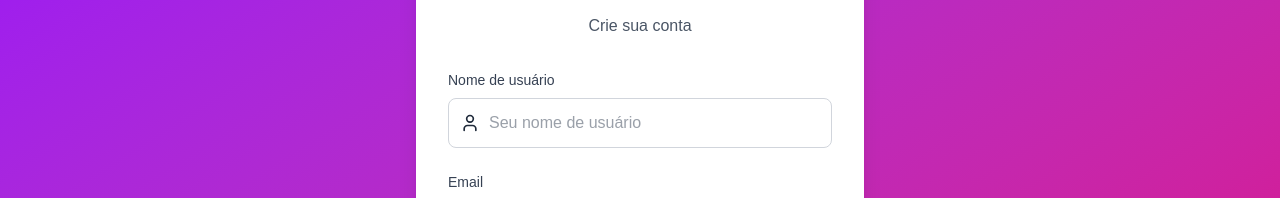
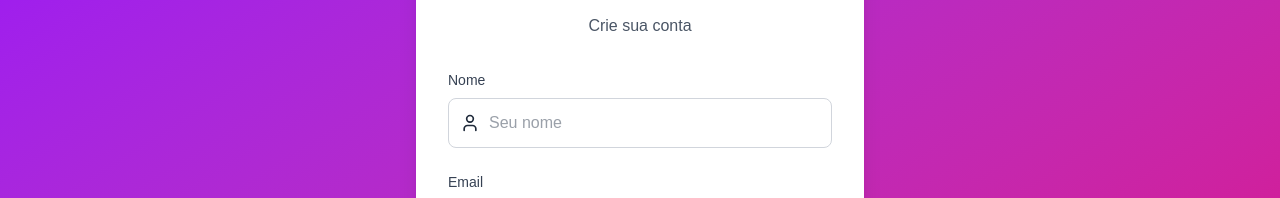
Before and after one commit to Ramalhuu/Sprint-03, a Next.js app: page /register in a window 1280 px wide. Shown: the part 235-433 px from the top of the page. Built offline with nearby package versions, Linux system fonts and the light colour scheme; no server answers.

Commit message:
Finalizado com erro a ser resolvido

```diff
--- a/app/components/AuthContext.jsx
+++ b/app/components/AuthContext.jsx
@@ -11,12 +11,12 @@ export function AuthProvider({ children }) {
   const router = useRouter();
 
 
-  const API_BASE_URL = "/api";
+  const API_BASE_URL = "/Api";
 
 
   const login = async (email, password) => {
     try {
-      const response = await fetch(`${API_BASE_URL}/login`, {
+      const response = await fetch(`/Api/login`, {
         method: "POST",
         headers: { "Content-Type": "application/json" },
         body: JSON.stringify({ email, password }),
@@ -42,7 +42,7 @@ export function AuthProvider({ children }) {
 
   const register = async (nome, email, password) => {
     try {
-      const response = await fetch(`${API_BASE_URL}/register`, {
+      const response = await fetch(`/api/register`, {
         method: "POST",
         headers: { "Content-Type": "application/json" },
         body: JSON.stringify({ nome, email, password }),
--- a/app/components/CadastroJogadora.jsx
+++ b/app/components/CadastroJogadora.jsx
@@ -1,8 +1,15 @@
 import React, { useState } from 'react';
 import { X, User, Mail, Phone, Calendar, MapPin, Target, Trophy, Clock } from 'lucide-react';
-import { useJogadoras } from './hooks/useJogadoras';
+// ❌ REMOVIDO: import { useJogadoras } from './hooks/useJogadoras';
+
+// ⭐️ IMPORTADO: O hook customizado que acessa o estado centralizado
+import { useJogadorasContext } from './hooks/JogadorasContext';
+// ⚠️ Nota: Confirme se o caminho (./hooks/JogadorasContext) está correto no seu projeto.
 
 function CadastroJogadora({ isOpen, onClose }) {
+  // ⭐️ USA O CONTEXTO: Obtém as funções e o estado de loading/error da fonte central
+  const { createJogadora, loading, error, clearError } = useJogadorasContext();
+
   const [formData, setFormData] = useState({
     nome: '',
     email: '',
@@ -15,7 +22,7 @@ function CadastroJogadora({ isOpen, onClose }) {
   });
 
   const [errors, setErrors] = useState({});
-  const { createJogadora, loading, error, clearError } = useJogadoras();
+  // const { createJogadora, loading, error, clearError } = useJogadoras(); // ❌ REMOVIDO
 
   const handleChange = (e) => {
     const { name, value } = e.target;
@@ -79,7 +86,9 @@ function CadastroJogadora({ isOpen, onClose }) {
     }
 
     try {
+      // ⭐️ CHAMA A FUNÇÃO CENTRALIZADA (que atualiza o estado em todas as páginas)
       await createJogadora(formData);
+
       alert('Cadastro realizado com sucesso! Bem-vinda ao Donas da Bola!');
       setFormData({
         nome: '',
@@ -94,6 +103,7 @@ function CadastroJogadora({ isOpen, onClose }) {
       onClose();
     } catch (err) {
       console.error('Erro ao cadastrar jogadora:', err);
+      // O 'error' do hook já deve ser exibido, mas este log é bom para debug.
     }
   };
 
--- /dev/null
+++ b/app/components/hooks/JogadorasContext.jsx
@@ -0,0 +1,33 @@
+
+'use client';
+
+import React, { createContext, useContext, useEffect } from 'react';
+import { useJogadoras } from './useJogadoras';
+
+const JogadorasContext = createContext(null);
+
+
+export const JogadorasProvider = ({ children }) => {
+
+    const jogadorasState = useJogadoras();
+
+
+    useEffect(() => {
+        jogadorasState.fetchJogadoras();
+    }, [jogadorasState.fetchJogadoras]);
+
+    return (
+        <JogadorasContext.Provider value={jogadorasState}>
+            {children}
+        </JogadorasContext.Provider>
+    );
+};
+
+
+export const useJogadorasContext = () => {
+    const context = useContext(JogadorasContext);
+    if (!context) {
+        throw new Error('useJogadorasContext deve ser usado dentro de um JogadorasProvider');
+    }
+    return context;
+};
--- a/app/components/hooks/useJogadoras.js
+++ b/app/components/hooks/useJogadoras.js
@@ -22,7 +22,7 @@ export function useJogadoras() {
   // 🔹 Criar nova jogadora
   const createJogadora = async (novaJogadora) => {
     return await execute(async () => {
-      const res = await fetch("/api/jogadoras", {
+      const res = await fetch("/Api/jogadoras", {
         method: "POST",
         headers: { "Content-Type": "application/json" },
         body: JSON.stringify(novaJogadora),
--- a/app/providers.jsx
+++ b/app/providers.jsx
@@ -1,11 +1,15 @@
+
 "use client";
 
 import { AuthProvider } from './components/AuthContext';
+import { JogadorasProvider } from './components/hooks/JogadorasContext';
 
 export default function Providers({ children }) {
   return (
-    <AuthProvider>
-      {children}
-    </AuthProvider>
+    <JogadorasProvider>
+      <AuthProvider>
+        {children}
+      </AuthProvider>
+    </JogadorasProvider>
   );
 }
--- a/app/register/page.jsx
+++ b/app/register/page.jsx
@@ -8,7 +8,7 @@ import Link from 'next/link';
 
 export default function Register() {
   const [formData, setFormData] = useState({
-    username: '',
+    nome: '',
     email: '',
     password: '',
     confirmPassword: ''
@@ -39,8 +39,8 @@ export default function Register() {
   const validateForm = () => {
     const newErrors = {};
 
-    if (!formData.username) {
-      newErrors.username = 'Nome de usuário é obrigatório';
+    if (!formData.nome) {
+      newErrors.nome = 'Nome é obrigatório';
     }
 
     if (!formData.email) {
@@ -75,7 +75,7 @@ export default function Register() {
     setLoading(true);
 
     try {
-      const result = await register(formData.email, formData.password, formData.username);
+      const result = await register(formData.email, formData.password, formData.nome);
 
       if (result.success) {
         router.push('/');
@@ -108,8 +108,8 @@ export default function Register() {
 
         <form onSubmit={handleSubmit} className="space-y-6">
           <div>
-            <label htmlFor="username" className="block text-sm font-medium text-gray-700 mb-2">
-              Nome de usuário
+            <label htmlFor="nome" className="block text-sm font-medium text-gray-700 mb-2">
+              Nome
             </label>
             <div className="relative">
               <div className="absolute inset-y-0 left-0 pl-3 flex items-center pointer-events-none">
@@ -117,18 +117,18 @@ export default function Register() {
               </div>
               <input
                 type="text"
-                id="username"
-                name="username"
-                value={formData.username}
+                id="nome"
+                name="nome"
+                value={formData.nome}
                 onChange={handleChange}
                 className={`block w-full pl-10 pr-3 py-3 border rounded-lg focus:ring-2 text-gray-700 focus:ring-purple-500 focus:border-transparent ${
-                  errors.username ? 'border-red-300' : 'border-gray-300'
+                  errors.nome ? 'border-red-300' : 'border-gray-300'
                 }`}
-                placeholder="Seu nome de usuário"
+                placeholder="Seu nome"
               />
             </div>
-            {errors.username && (
-              <p className="mt-1 text-sm text-red-600">{errors.username}</p>
+            {errors.nome && (
+              <p className="mt-1 text-sm text-red-600">{errors.nome}</p>
             )}
           </div>
 
--- a/data/users.json
+++ b/data/users.json
@@ -4,5 +4,11 @@
     "nome": "felipe@gmail.com",
     "email": "123456",
     "password": "562148"
+  },
+  {
+    "id": 1762476564112,
+    "nome": "felipe@gmail.com",
+    "email": "1234567",
+    "password": "562148"
   }
 ]
```
Also changed, not shown: 1 other file (tests, documents, lock files or other folders).
